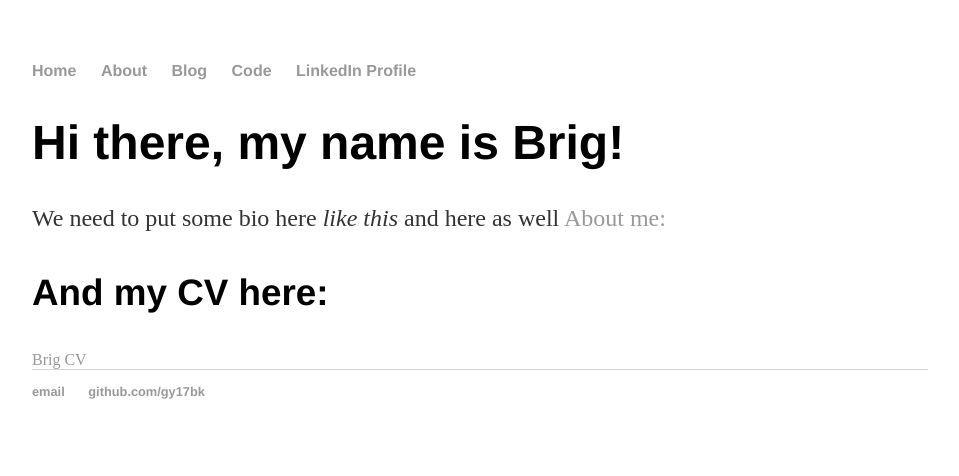
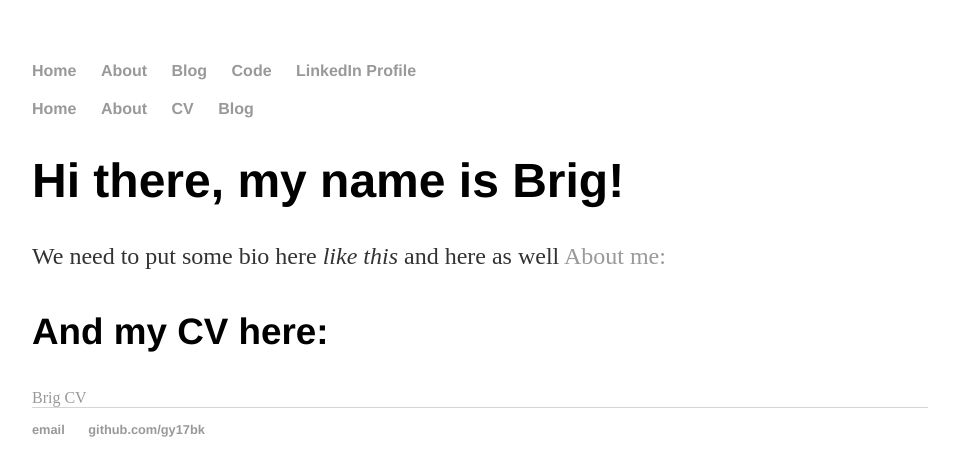
Before and after one commit to gy17bk/mywebsite, a Jekyll site: the page built from index.html, in a window 1280 px wide. Shown: the top 476 px of the page, without its empty margins (160-1119 px from the left). Built offline with Jekyll 4.4.1, drawn with Linux system fonts in a browser that asks for light colours.

Commit message:
Update index.html

```diff
--- a/index.html
+++ b/index.html
@@ -2,6 +2,25 @@
 layout: default
 title: Brigi
 ---
+
+<html>
+	<head>
+		<title>Brigs website</title>
+		<!-- link to main stylesheet -->
+		<link rel="stylesheet" type="text/css" href="/css/main.css">
+	</head>
+	<body>
+		<nav>
+    		<ul>
+        		<li><a href="/">Home</a></li>
+	        	<li><a href="/about">About</a></li>
+        		<li><a href="/cv">CV</a></li>
+        		<li><a href="/blog">Blog</a></li>
+    		</ul>
+		</nav>
+		<div class="container">
+
+
 <div class="blurb">
 	<h1>Hi there, my name is Brig!</h1>
 	<p>We need to put some bio here <em>like this</em> and here as well <a href="/about">About me: </a></p>
```
